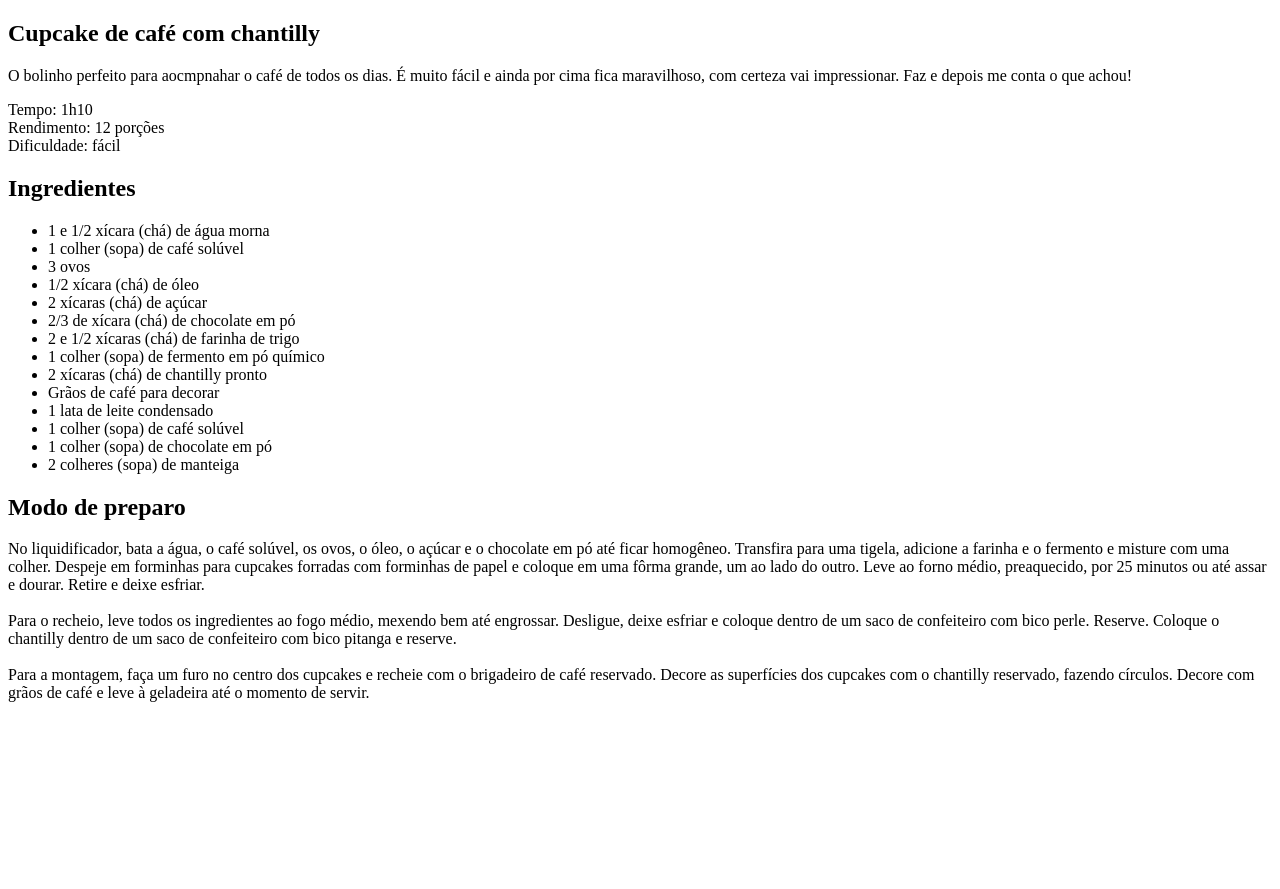
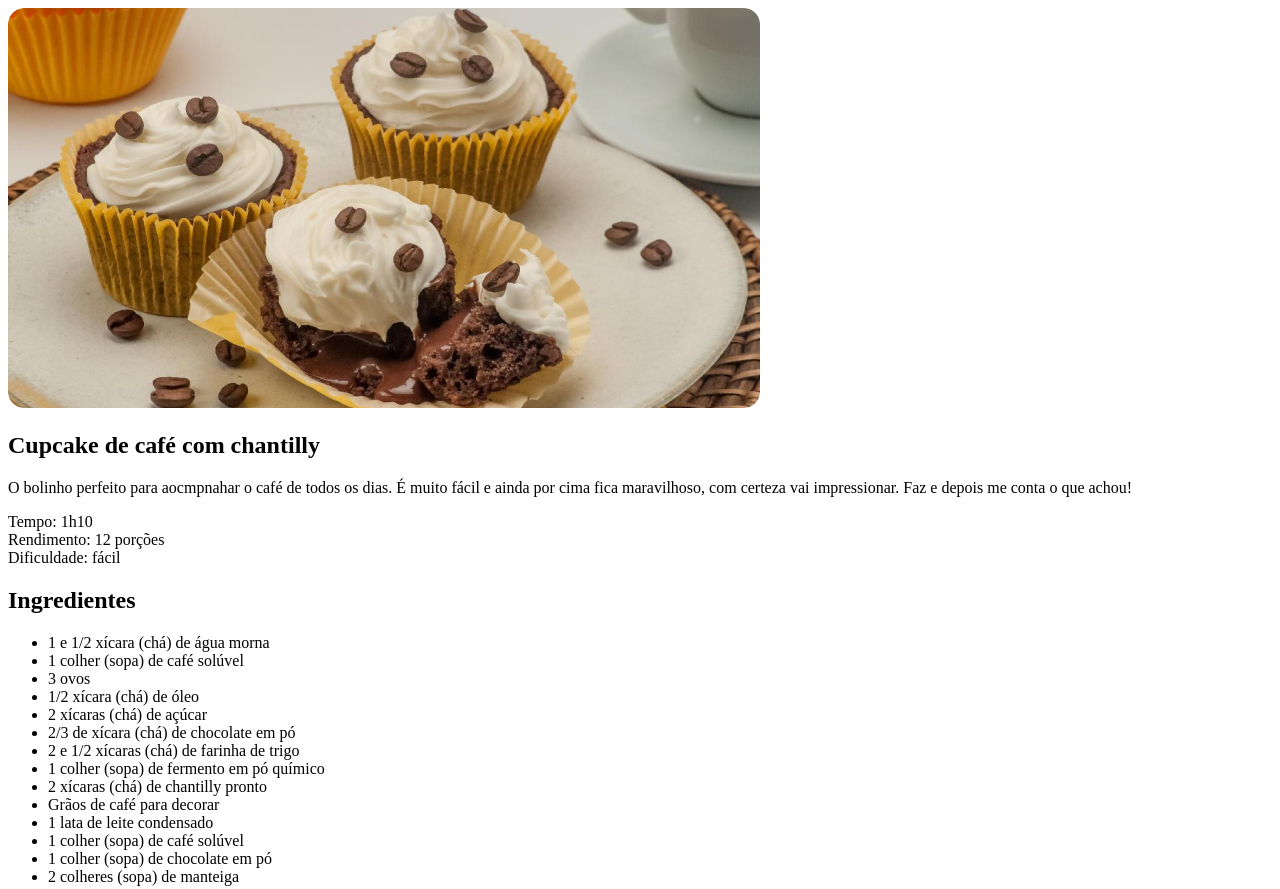
Before and after one commit to afonsolimajr/mba-pagina-receita, a plain HTML site: page index.html in a window 1280 px wide. Shown: the top 889 px of the page. Before the commit the page ends 800 px from the top, so only its background shows below. Drawn offline with Linux system fonts and the light colour scheme.

Commit message:
adding images and style.css

```diff
--- a/index.html
+++ b/index.html
@@ -4,10 +4,11 @@
     <meta charset="UTF-8">
     <meta name="viewport" content="width=device-width, initial-scale=1.0">
     <title>Página de Receitas</title>
+    <link rel="stylesheet" href="style.css">
 </head>
 <body>
     <div id="page">
-
+        <img src="assets/main-image.jpg" alt="Imagem de um cupcake">
         <main>
             <section id="about">
                 <h1>Cupcake de café com chantilly</h1>
--- /dev/null
+++ b/style.css
@@ -0,0 +1,4 @@
+
+img {
+    border-radius: 16px;
+}
```
Also changed, not shown: assets/bg-image.jpg (added), assets/main-image.jpg (added).
